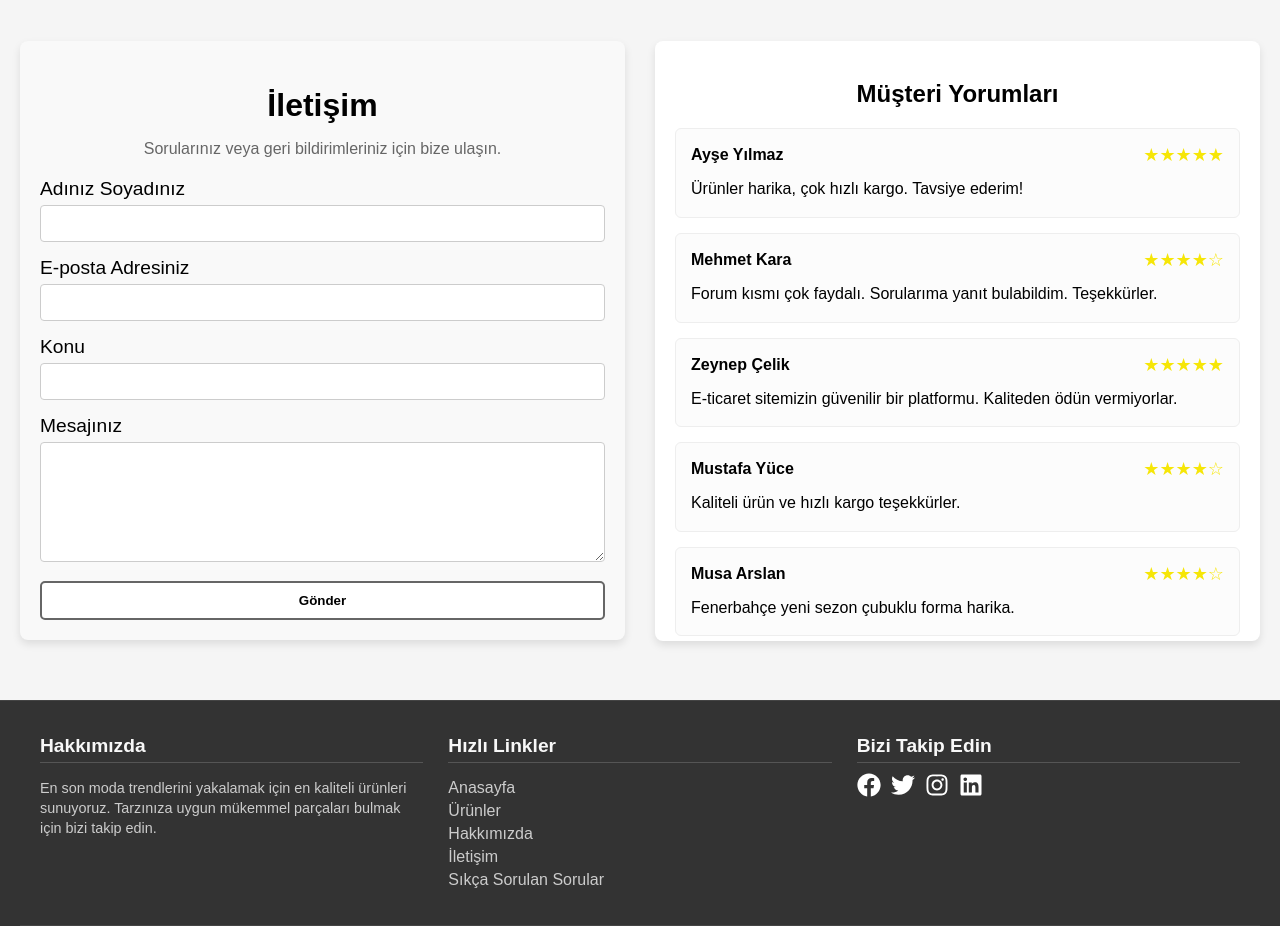
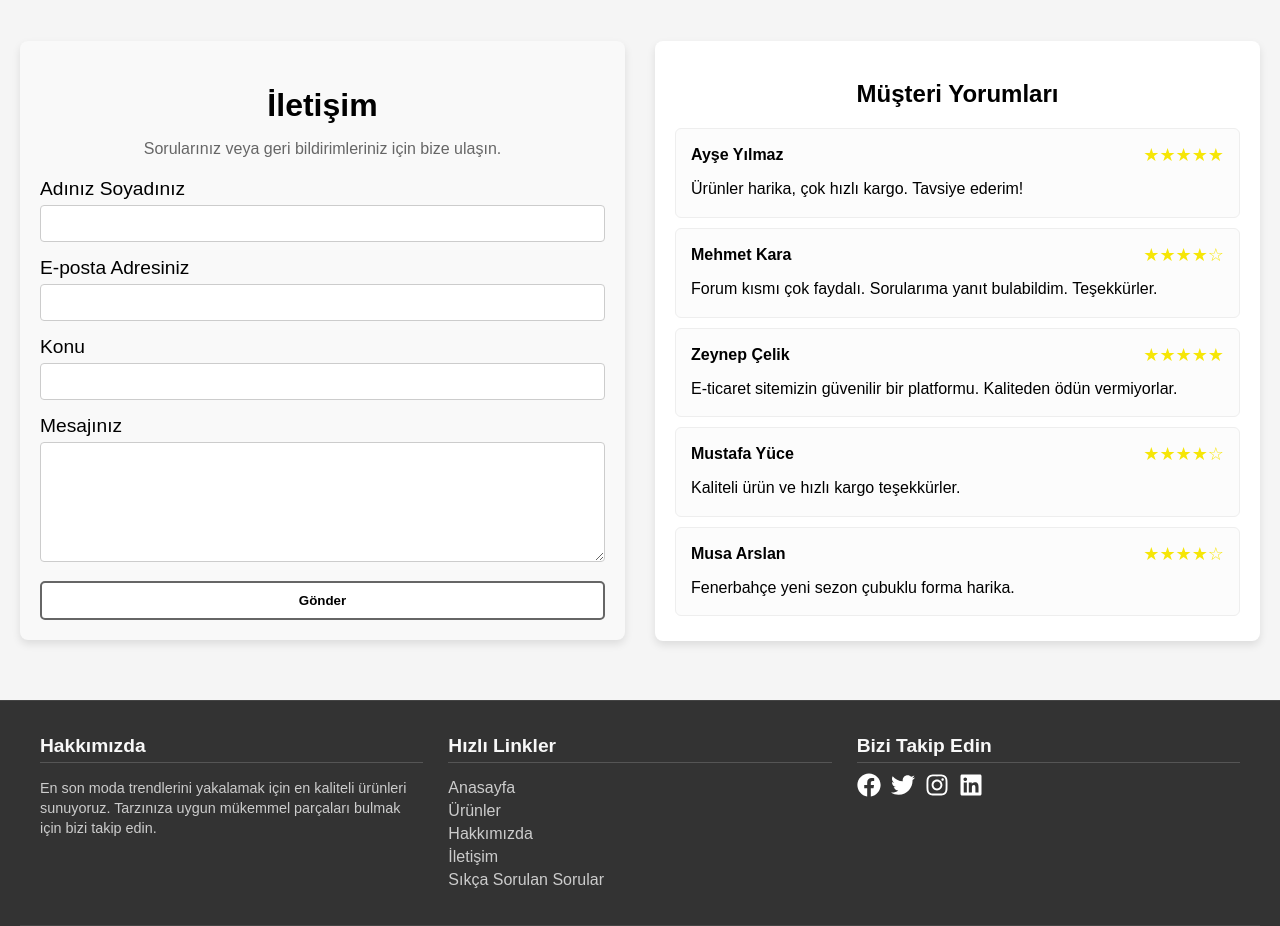
Before and after one commit to alikaankoc1/e-ticaret-app, a React (Vite) app in the folder e-ticaret-app/: page /anasayfa in a window 1280 px wide. Shown: the part 3760-4686 px from the top of the page. Built offline with nearby package versions, Linux system fonts and the light colour scheme.

Commit message:
Update Comments.css
new css code

```diff
--- a/e-ticaret-app/src/components/Comments/Comments.css
+++ b/e-ticaret-app/src/components/Comments/Comments.css
@@ -18,7 +18,7 @@
 .comment-list {
   display: flex;
   flex-direction: column;
-  gap: 15px;
+  gap: 10px;
 }
 
 .comment-card {
```
